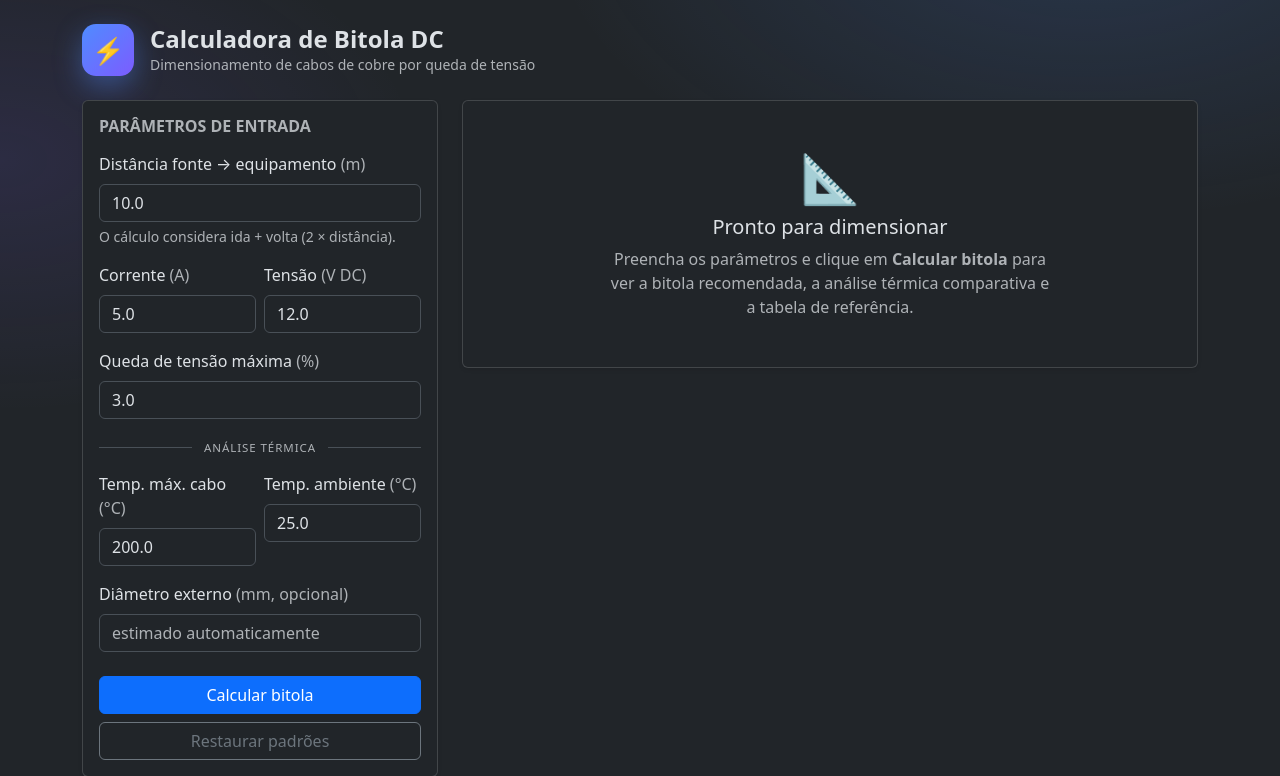
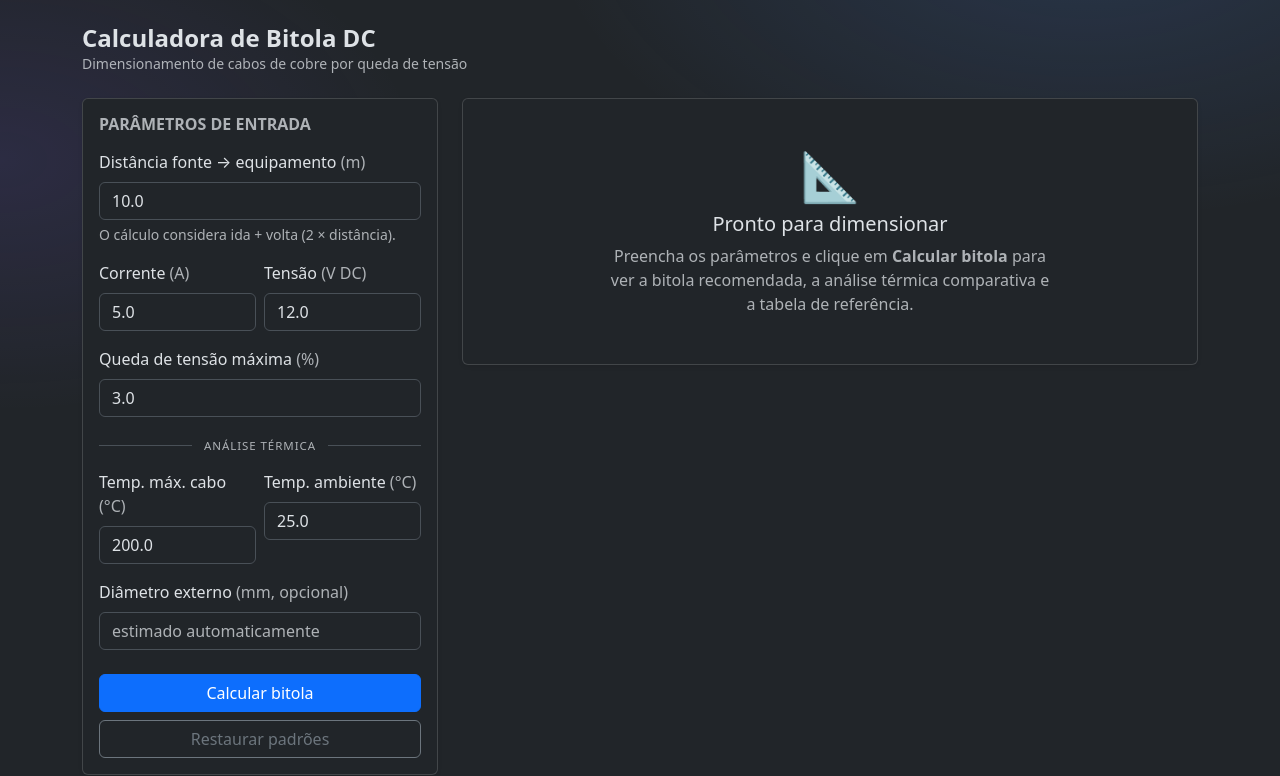
Before and after one commit to ConradoAlmeida/calcula_cabo, a Flask app: page / in a window 1280 px wide. Shown: the top 776 px of the page. Run offline with Flask 3, Linux system fonts and the light colour scheme; some libraries are stand-ins or nearby versions.

Commit message:
Remove emoji do titulo no cabecalho da interface web
Co-authored-by: ConradoAlmeida <ConradoAlmeida@users.noreply.github.com>

```diff
--- a/static/css/style.css
+++ b/static/css/style.css
@@ -13,17 +13,6 @@ body {
     radial-gradient(700px 420px at 0% 20%, rgba(124, 92, 255, 0.12), transparent 60%),
     var(--bs-body-bg);
   background-attachment: fixed;
-}
-
-.app-header .brand-mark {
-  font-size: 26px;
-  width: 52px;
-  height: 52px;
-  display: grid;
-  place-items: center;
-  border-radius: 14px;
-  background: linear-gradient(135deg, #4f8cff, #7c5cff);
-  box-shadow: 0 10px 28px rgba(79, 140, 255, 0.4);
 }
 
 /* Formulário fixo em telas grandes. */
--- a/templates/index.html
+++ b/templates/index.html
@@ -11,7 +11,6 @@
   <header class="app-header">
     <div class="container py-4">
       <div class="d-flex align-items-center gap-3">
-        <span class="brand-mark">⚡</span>
         <div>
           <h1 class="h4 mb-0 fw-bold">Calculadora de Bitola DC</h1>
           <p class="mb-0 text-body-secondary small">Dimensionamento de cabos de cobre por queda de tensão</p>
```
